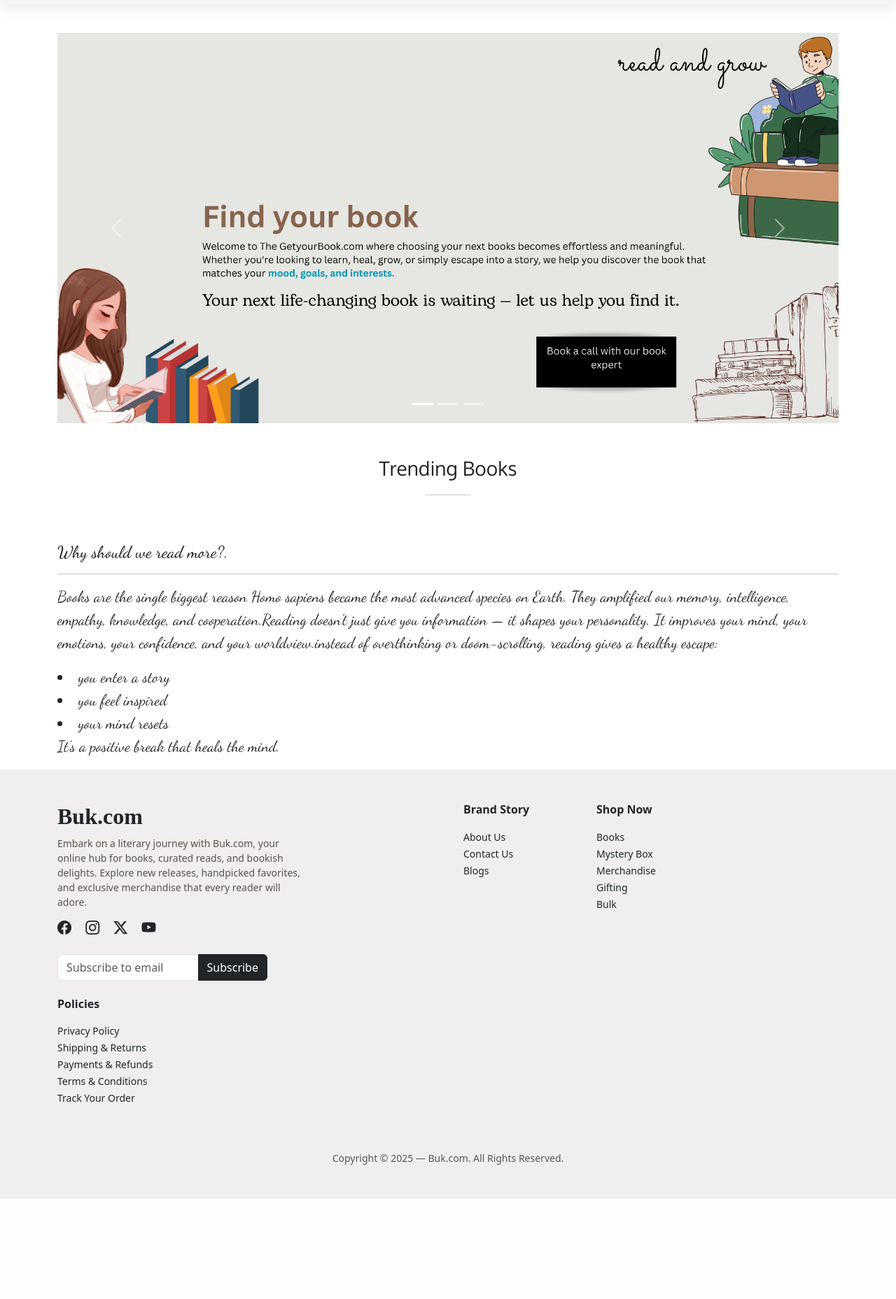
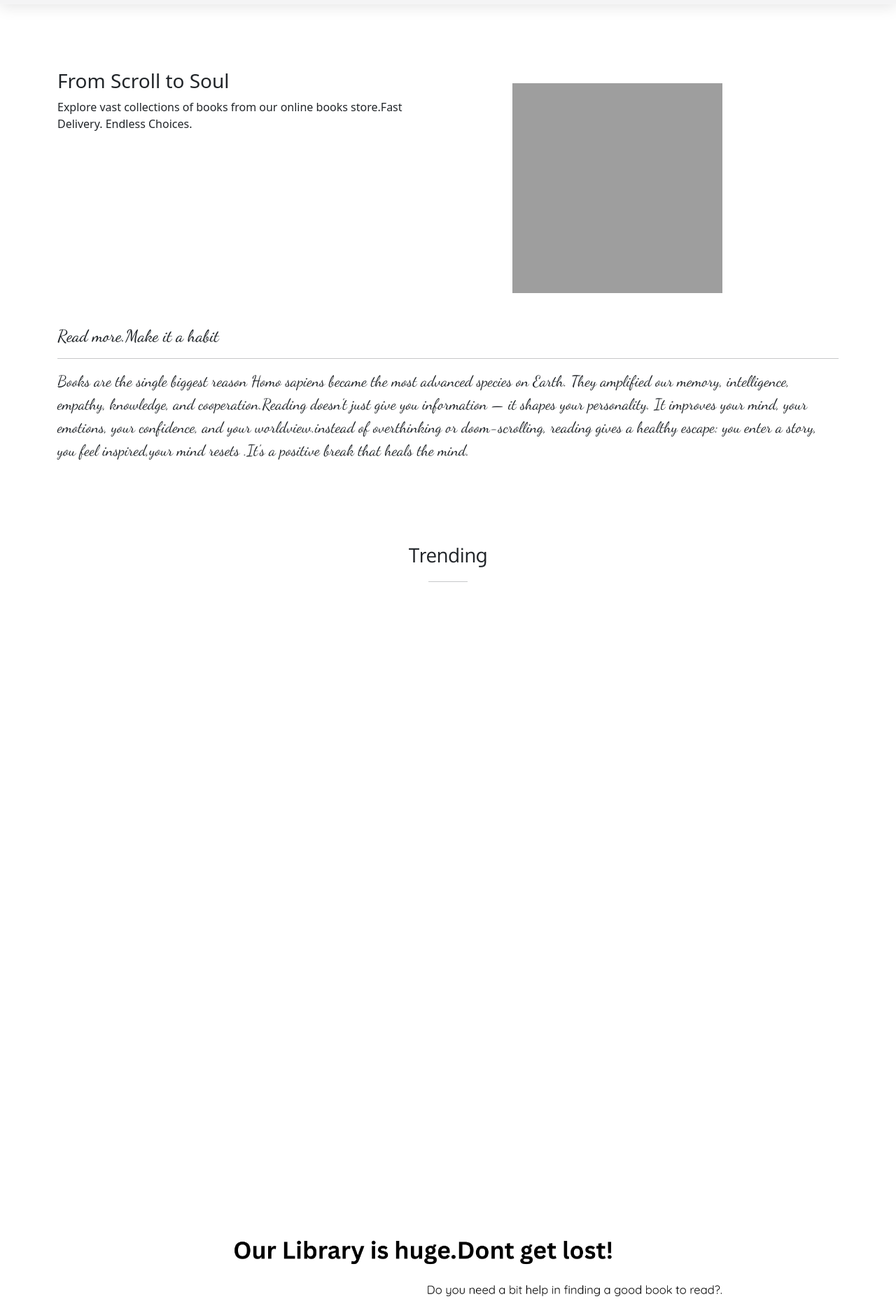
Before and after one commit to rameez16/book-store, a Django app: page / in a window 1280 px wide. Shown: the part 71-1928 px from the top of the page at 70% size. Before the commit the page ends 1785 px from the top, so only its background shows below. Run offline with Django 5.2, Linux system fonts and the light colour scheme; data that the repository does not hold is empty; some libraries are stand-ins or nearby versions; some web fonts are replaced; grey boxes are pictures that could not be loaded.

Commit message:
improved login ui,home ui, fixed bugs in place order feature

```diff
--- a/eCom/store/static/css/style.css
+++ b/eCom/store/static/css/style.css
@@ -184,3 +184,23 @@
         opacity: 0;
     }
 }
+
+
+/* CSS Scroll Snap. */
+
+html, body {
+    height: 100%;
+    margin: 0;
+}
+
+.scroll-container {
+    height: 100vh;                 /* full screen height */
+    overflow-y: scroll;            /* enable scrolling */
+    scroll-snap-type: y mandatory; /* snap vertically */
+    scroll-behavior: smooth;       /* smooth snapping */
+}
+
+.scroll-section {
+    height: 100vh;                 /* each section = full page */
+    scroll-snap-align: start;      /* snap at start of each section */
+}
--- a/eCom/store/templates/store/home.html
+++ b/eCom/store/templates/store/home.html
@@ -1,9 +1,47 @@
 {% extends 'store/layouts/main.html' %}
+{% load static %}
 
 {% block content %}
 
-{% include 'store/inc/slider.html'  %}
+<div class="container h-100">
+    <div class="row">
+        <div class="col-md-6  ">
+           <div style="margin-top: 100px;">
+            <h3>From Scroll to Soul</h3>
+            <p>Explore vast collections of books from our online books store.Fast Delivery. Endless Choices. </p>
 
-{% include 'store/inc/trending.html' with data=trending_books  %}
+           </div>
+
+        </div>
+
+        <div class="col-md-6">
+            <img src="{% static 'images/book-vertical.png' %}" width="300px" height="300px" style="margin-top: 120px;margin-left: 80px;" alt="">
+        </div>
+
+        <div class="col-md-12">
+            <div class="info-section">
+                <h4 class="text-left mt-5 " >Read more.Make it a habit</h4>
+                <hr>
+                <p class="text-left">Books are the single biggest reason Homo sapiens became the most advanced species on Earth.
+                    They amplified our memory, intelligence, empathy, knowledge, and cooperation.Reading doesn’t just give you information — it shapes your personality.
+                    It improves your mind, your emotions, your confidence, and your worldview.instead of overthinking or doom-scrolling, reading gives a healthy escape:
+                    you enter a story, you feel inspired,your mind resets .It’s a positive break that heals the mind. </p>
+            </div>
+        </div>
+    </div>
+</div>
+
+<!-- <div class="scroll-container">
+
+
+    <section class="scroll-section"> -->
+        {% include 'store/inc/trending.html' with data=trending_books %}
+    <!-- </section>
+
+    <section class="scroll-section"> -->
+        {% include 'store/inc/slider.html' %}
+    <!-- </section> -->
+
+</div>
 
 {% endblock %}
--- a/eCom/store/templates/store/inc/slider.html
+++ b/eCom/store/templates/store/inc/slider.html
@@ -2,7 +2,7 @@
 {% load static %}
 
 
-<div class="container w-180 mt-5">
+<div class="container h-100 mt-5">
 
   <div id="carouselExampleIndicators" class="carousel slide" data-bs-ride="carousel">
     <div class="carousel-indicators">
--- a/eCom/store/templates/store/inc/trending.html
+++ b/eCom/store/templates/store/inc/trending.html
@@ -29,10 +29,11 @@
 }
 </style>
 
-<h3 class="text-center mt-5" style="font-family: 'Oxygen', sans-serif;">Trending Books</h3>
+
+<div class="container h-100">
+
+<h3 class="text-center mt-5" style="font-family: 'Oxygen', sans-serif;">Trending</h3>
 <hr style="width: 5%; margin: 20px auto;">
-
-<div class="container">
     <div class="row">
         {% for item in data%}
         <div class="col-md-3">
@@ -68,19 +69,5 @@
         {% endfor %}
     </div>
 
-    <div class="info-section">
-        <h4 class="text-left mt-5 " >Why should we read more?.</h4>
-        <hr>
-        <p class="text-left">Books are the single biggest reason Homo sapiens became the most advanced species on Earth.
-            They amplified our memory, intelligence, empathy, knowledge, and cooperation.Reading doesn’t just give you information — it shapes your personality.
-            It improves your mind, your emotions, your confidence, and your worldview.instead of overthinking or doom-scrolling, reading gives a healthy escape:
 
-            <li>you enter a story </li>
-
-            <li>you feel inspired </li>
-
-            <li>your mind resets </li>
-
-            It’s a positive break that heals the mind. </p>
-    </div>
 </div>
```
Also changed, not shown: eCom/store/controller/checkout.py (+6 -5 lines), eCom/store/templates/store/auth/login.html (+58 -13 lines), eCom/store/templates/store/checkout.html (+8 -1 lines), eCom/store/static/images/1.png, eCom/store/static/images/2.png, 2 other files.
